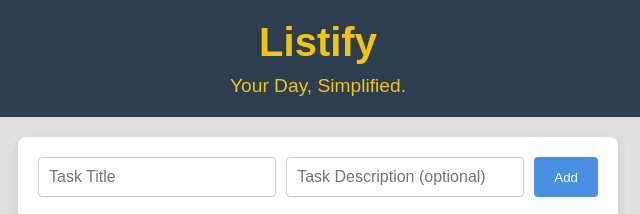
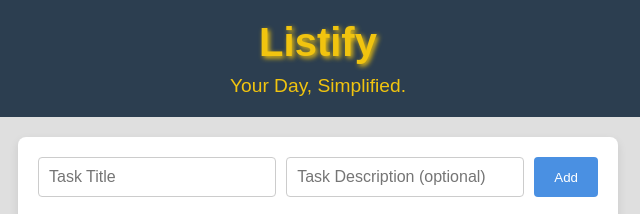
Before and after one commit to eduazevedo2000/Listify, a plain HTML site: page index.html in a window 1280 px wide. Shown: the top 214 px of the page, 322-962 px from the left. Drawn offline with Linux system fonts and the light colour scheme.

Commit message:
added some shadow effect css

```diff
--- a/style.css
+++ b/style.css
@@ -27,6 +27,7 @@ header {
 
 header h1 {
   font-size: 2.5rem;
+  text-shadow: 2px 2px 5px #f1c40f;
   margin-bottom: 10px;
 }
 
```
